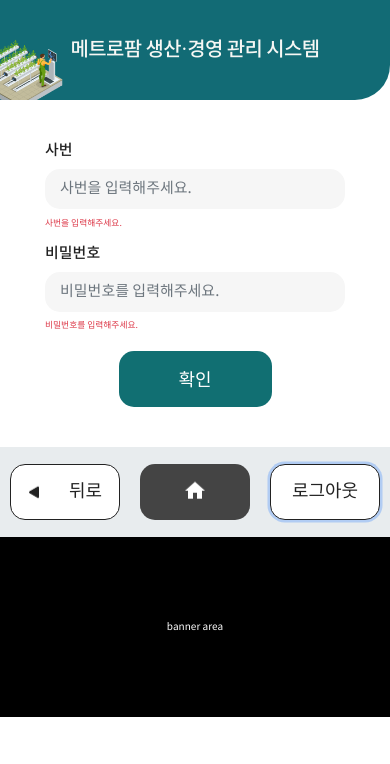
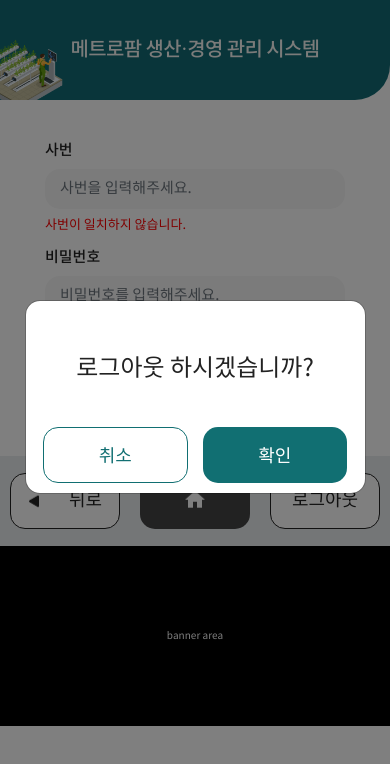
Before and after one commit to kyoungminlee32/jinong, a plain HTML site: page html/JN_KI_01/JN_KI_010101.html in a window 390 px wide. Both pictures are taken after a click on the button "로그아웃". Drawn offline with Linux system fonts and the light colour scheme; files whose address does not match are found by name.

Commit message:
popup 추가 css 수정

```diff
--- a/css/style.css
+++ b/css/style.css
@@ -64,7 +64,7 @@ a {text-decoration:none !important}
   box-shadow: 0 .1rem .25rem 0 rgba(0, 0, 0, 0.16);
   background-image: linear-gradient(to bottom, #fff, #f2f2f2);
 }
-.keypad .blind{
+.keypad .blind button{
   box-shadow:none;
   background:none;
 }
@@ -117,6 +117,10 @@ footer .btnSet .btn{margin:0;}
   border:none;
   border-radius: 1.5rem;
   background-color:#f6f6f6;
+}
+.from-box .form-text{
+  font-size:1.3rem;
+  color:#f00 !important;
 }
 footer .banner{
   width:100%;
@@ -217,7 +221,53 @@ footer .banner{
 }
 .btnSet .btn-next:hover,
 .btnSet .btn-next:visited{color:#222;}
+.modal.fade .modal-dialog{
+  top:35%;
+  transform: translate(0,-50%);
+}
+.popup_layer{padding: 0 5%;}
 
+.popup_layer .modal-content{
+  border-radius: 1.5rem;
+}
+.popup_layer .modal-header{
+  border:none;
+}
+.popup_layer .modal-header .btn-close{display:none;}
+.popup_layer .row{width:100%;}
+.popup_layer .modal-body{
+  font-size:2.4rem;
+  color:#222;
+  text-align:center;
+  padding:3rem 1rem;
+}
+.popup_layer .modal-footer{
+  border:none;
+  justify-content: center;
+}
+.popup_layer .btn-cancel{
+  width:100%;
+  height: 5.6rem;
+  border-radius: 1.5rem;
+  color:#116f72;
+  font-size:1.8rem;
+  line-height:5rem;
+  border: solid 1px #116f72;
+  background-color: #fff;
+}
+.popup_layer .btn-cancel:hover,
+.popup_layer .btn-cancel:visited{color:#116f72;}
+.popup_layer .btn-done{
+  width:100%;
+  height: 5.6rem;
+  border-radius: 1.5rem;
+  color:#fff;
+  font-size:1.8rem;
+  line-height:5rem;
+  background-color: #116f72;
+}
+.popup_layer .btn-done:hover,
+.popup_layer .btn-done:visited{color:#fff;}
 @media (min-width: 1080px) {
   html{zoom:260%;}
   .header{height:12.5rem}
--- a/html/JN_KI_01/JN_KI_010101.html
+++ b/html/JN_KI_01/JN_KI_010101.html
@@ -27,12 +27,12 @@
 							<div class="form-group">
 							  <label for="cpnum">사번</label>
 							  <input type="tel" class="form-control" id="cpnum" aria-describedby="cpnumHelp" maxlength="7" placeholder="사번을 입력해주세요.">
-							  <small id="cpnumHelp" class="form-text text-danger">사번을 입력해주세요.</small>
+							  <small id="cpnumHelp" class="form-text text-danger">사번이 일치하지 않습니다.</small>
 							</div>
 							<div class="form-group">
 							  <label for="cpPassword1">비밀번호</label>
 							  <input type="password" class="form-control" id="cpPassword1" maxlength="6" placeholder="비밀번호를 입력해주세요.">
-							  <small id="cpnumHelp" class="form-text text-danger">비밀번호를 입력해주세요.</small>
+							  <small id="cpnumHelp" class="form-text text-danger">비밀번호가 일치하지 않습니다.</small>
 							</div>
 							<div class="keypad">
 								<div class="row">
@@ -99,12 +99,35 @@
 				</div>
 
 				<div class="btnSet text-end">
-					<button type="button" class="btn btn-next">로그아웃</button>
+					<button type="button" class="btn btn-next" data-bs-toggle="modal" data-bs-target="#exampleModal">로그아웃</button>
 				</div>
 			</div>
 			<div class="banner">banner area</div>
 		</footer><!-- //footer -->
 	</div>
-
+	<!-- Modal -->
+	<div class="modal popup_layer fade" id="exampleModal" tabindex="-1" aria-labelledby="exampleModalLabel" aria-hidden="true">
+		<div class="modal-dialog">
+			<div class="modal-content">
+				<div class="modal-header">
+				<!-- <h5 class="modal-title" id="exampleModalLabel">Modal title</h5> -->
+				<button type="button" class="btn-close" data-bs-dismiss="modal" aria-label="Close"></button>
+				</div>
+				<div class="modal-body">
+					로그아웃 하시겠습니까?
+				</div>
+				<div class="modal-footer">
+					<div class="row">
+						<div class="col">
+							<button type="button" class="btn btn-cancel" data-bs-dismiss="modal">취소</button>
+						</div>
+						<div class="col">
+							<button type="button" class="btn btn-done">확인</button>
+						</div>
+					</div>
+				</div>
+			</div>
+		</div>
+	</div>
 </body>
 </html>
```
